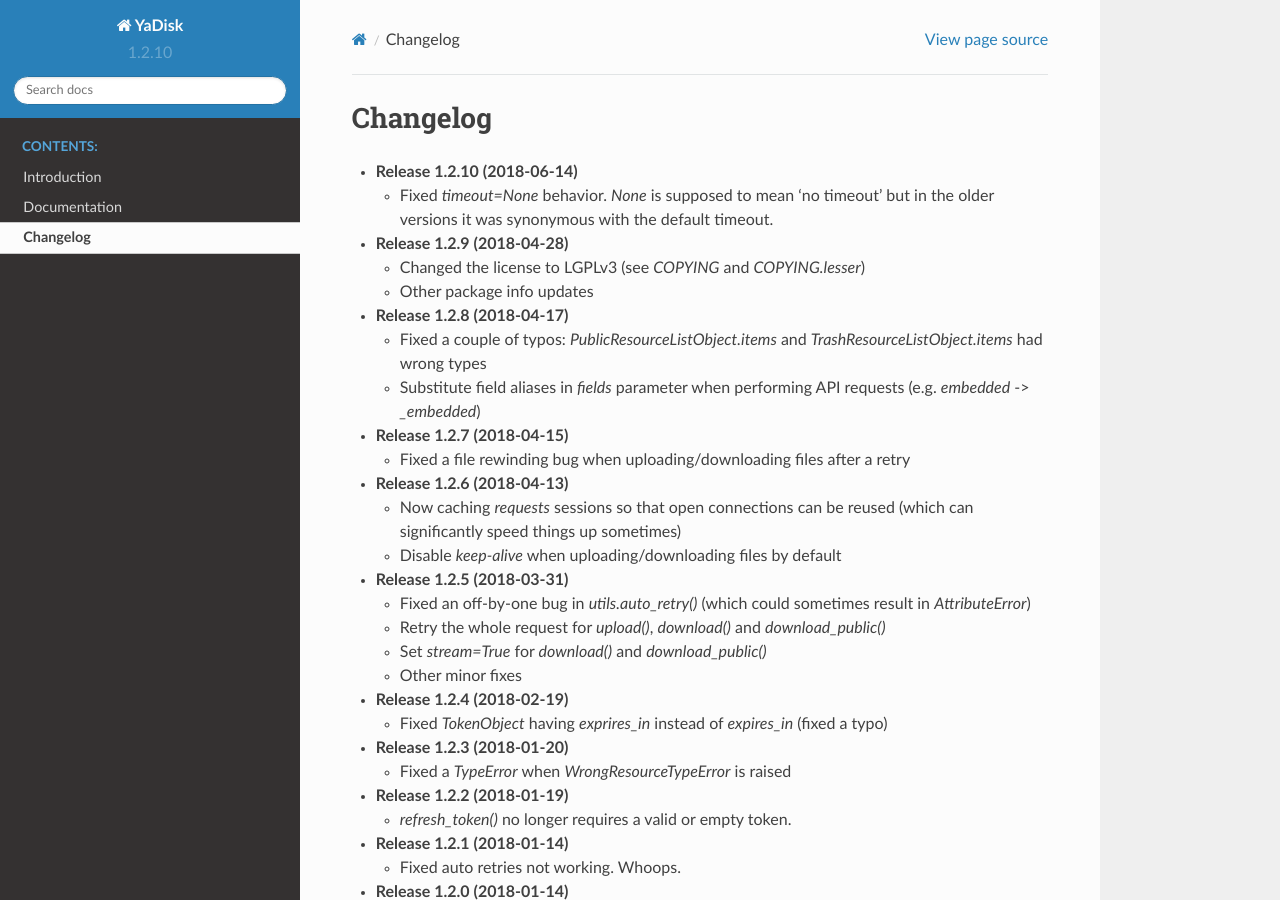
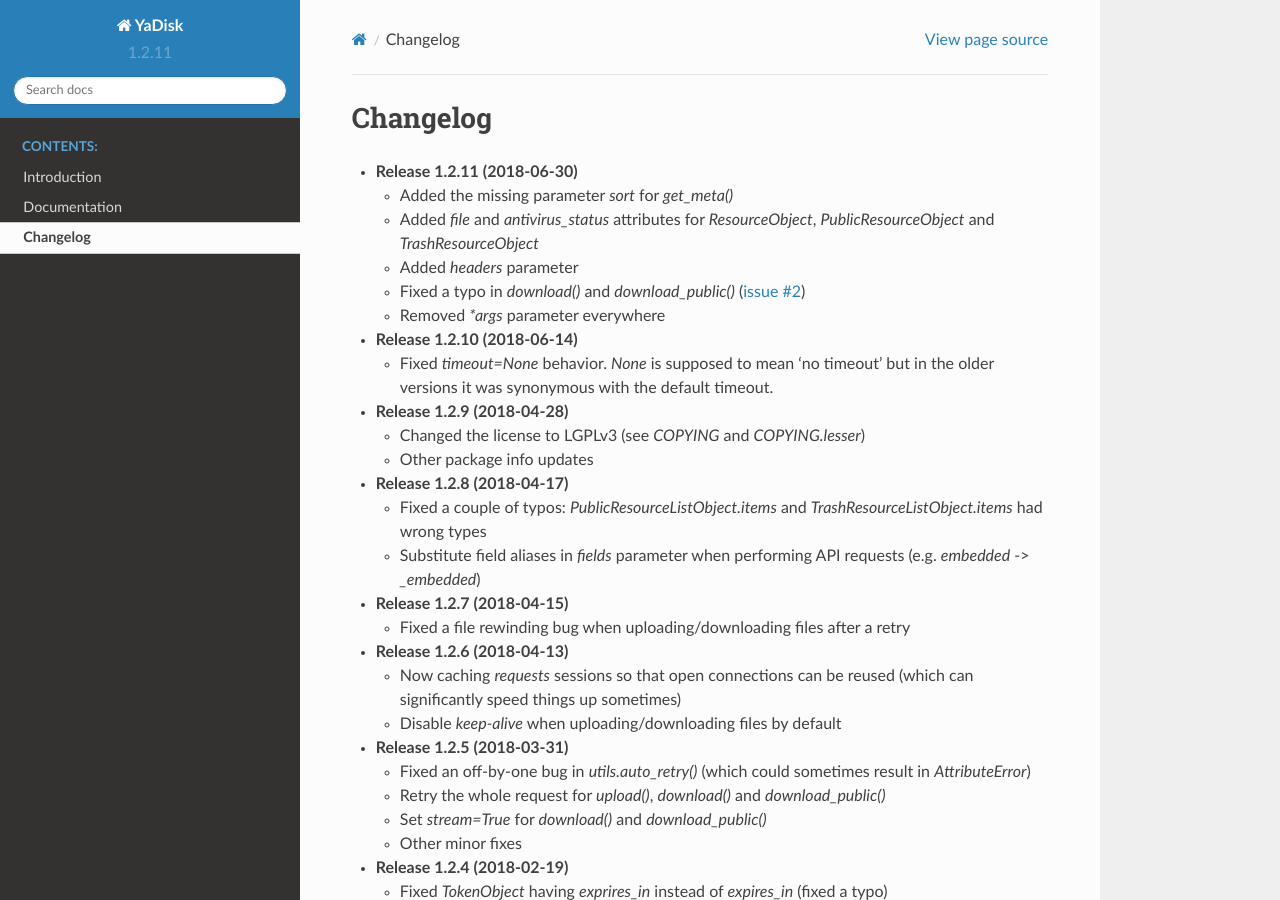
Before and after one commit to ivknv/yadisk, a Sphinx documentation site: the page built from docs/changelog.rst, in a window 1280 px wide and 900 px high. Built offline with Sphinx 7.4.7 and the Read the Docs theme 2.0.0, drawn with Linux system fonts in a browser that asks for light colours.

Commit message:
Version 1.2.11

```diff
--- a/docs/changelog.rst
+++ b/docs/changelog.rst
@@ -1,5 +1,16 @@
 Changelog
 =========
+
+.. _issue #2: https://github.com/ivknv/yadisk/issues/2
+
+* **Release 1.2.11 (2018-06-30)**
+
+  * Added the missing parameter `sort` for `get_meta()`
+  * Added `file` and `antivirus_status` attributes for `ResourceObject`,
+    `PublicResourceObject` and `TrashResourceObject`
+  * Added `headers` parameter
+  * Fixed a typo in `download()` and `download_public()` (`issue #2`_)
+  * Removed `*args` parameter everywhere
 
 * **Release 1.2.10 (2018-06-14)**
 
--- a/docs/conf.py
+++ b/docs/conf.py
@@ -102,9 +102,9 @@ author = 'Ivan Konovalov'
 # built documents.
 #
 # The short X.Y version.
-version = '1.2.10'
+version = '1.2.11'
 # The full version, including alpha/beta/rc tags.
-release = '1.2.10'
+release = '1.2.11'
 
 # The language for content autogenerated by Sphinx. Refer to documentation
 # for a list of supported languages.
--- a/setup.py
+++ b/setup.py
@@ -12,7 +12,7 @@ with codecs.open(os.path.join(module_dir, "README.rst"), encoding="utf8") as f:
     long_description = f.read()
 
 setup(name="yadisk",
-      version="1.2.10",
+      version="1.2.11",
       packages=find_packages(exclude=("tests",)),
       description="Библиотека-клиент REST API Яндекс.Диска / Yandex.Disk REST API client library",
       long_description=long_description,
--- a/yadisk/__init__.py
+++ b/yadisk/__init__.py
@@ -3,4 +3,4 @@
 from . import api, functions, objects, exceptions, utils
 from .yadisk import YaDisk
 
-__version__ = "1.2.10"
+__version__ = "1.2.11"
```
Also changed, not shown: README.en.rst (+11 -0 lines), README.rst (+11 -0 lines), README.ru.rst (+11 -0 lines), 2 other files.
